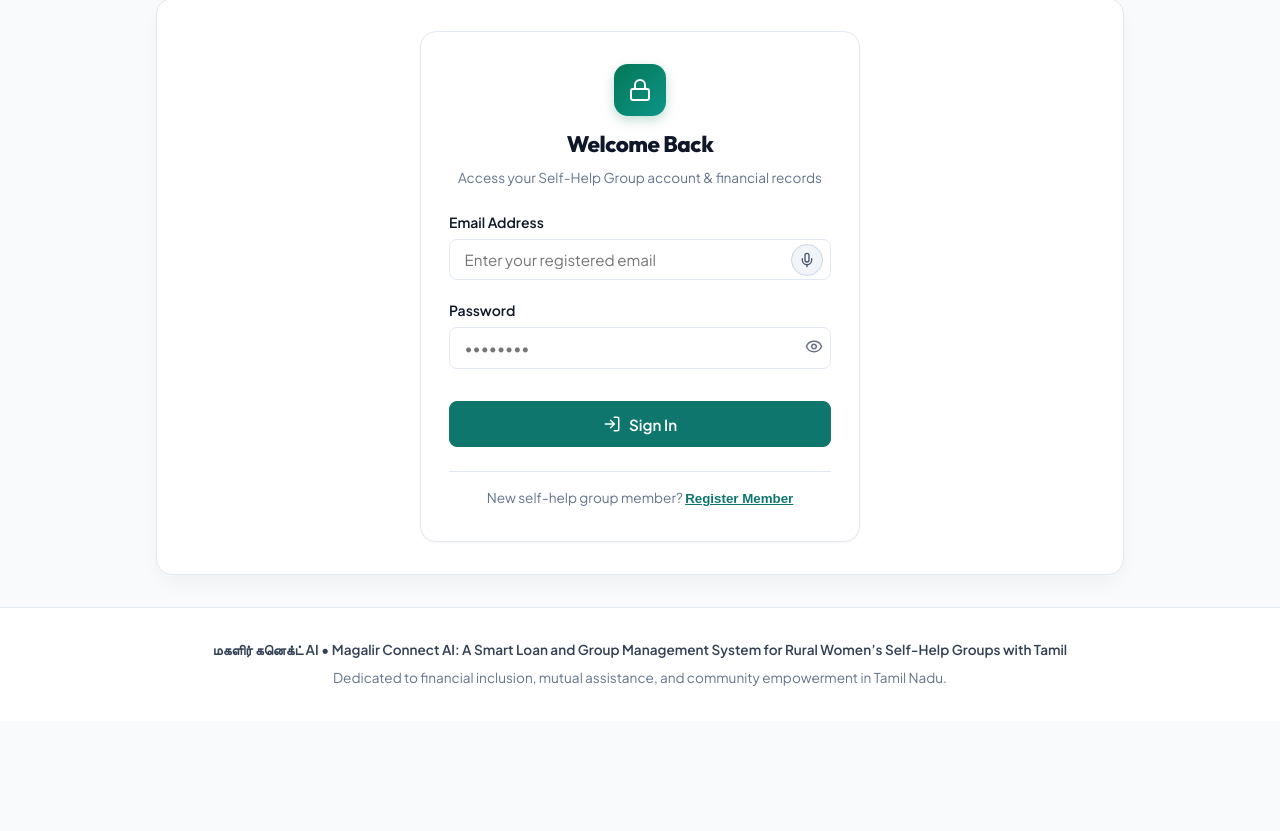
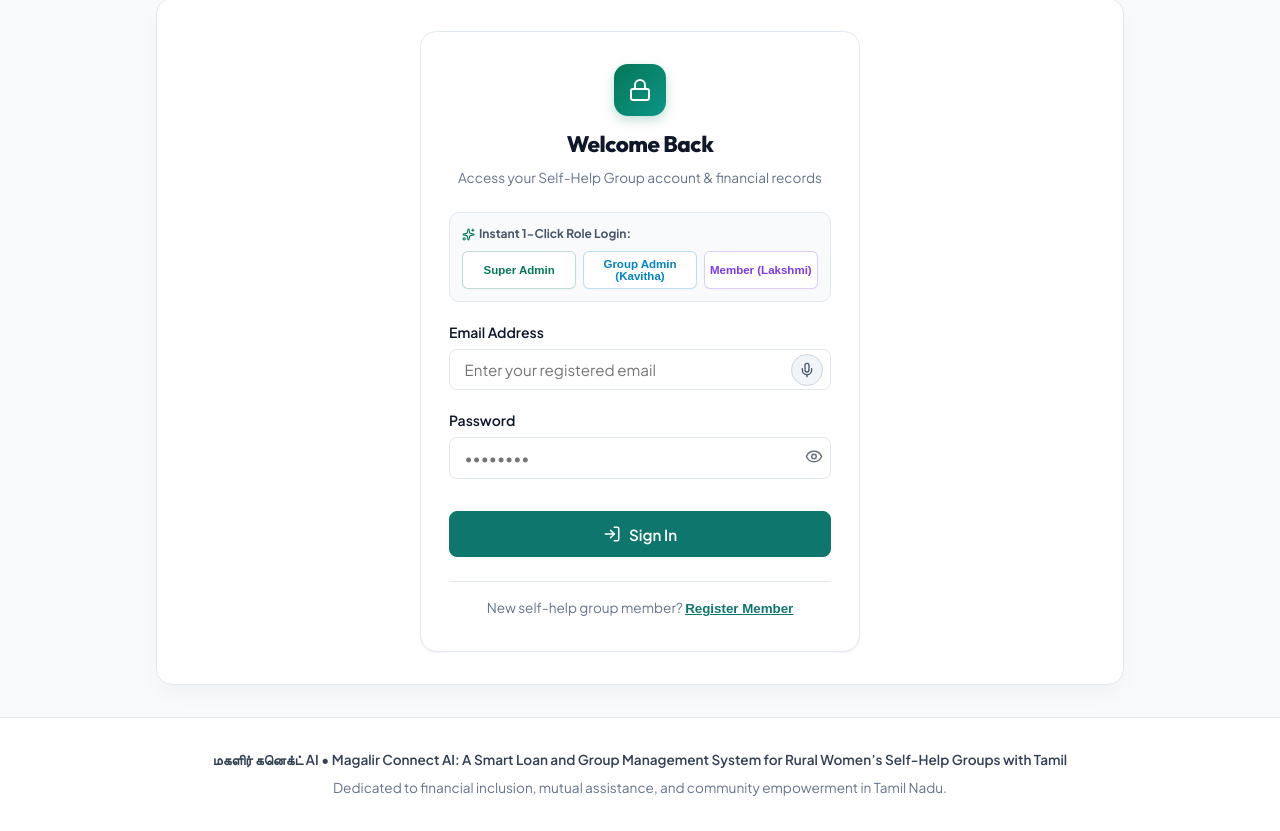
Before and after one commit to SherasanjayN/Antigravity-ok-, a React (Vite) app in the folder client/: page / in a window 1280 px wide. Shown: the part 743-1574 px from the top of the page. Before the commit the page ends 1464 px from the top, so only its background shows below. Built offline with nearby package versions, Linux system fonts and the light colour scheme.

Commit message:
Add 1-click role logins and sync demo credentials to admin123

```diff
--- a/client/src/components/Auth/LoginForm.jsx
+++ b/client/src/components/Auth/LoginForm.jsx
@@ -103,7 +103,37 @@ export default function LoginForm({ onLoginSuccess, onSwitchToRegister, onPendin
           </p>
         </div>
 
-        {/* Demo test accounts section removed */}
+        {/* Quick Role Fillers for Instant Access */}
+        <div style={{ marginBottom: '1.25rem', backgroundColor: '#f8fafc', padding: '0.75rem', borderRadius: '10px', border: '1px solid #e2e8f0' }}>
+          <div style={{ fontSize: '0.75rem', fontWeight: 700, color: '#475569', marginBottom: '0.5rem', display: 'flex', alignItems: 'center', gap: '4px' }}>
+            <Sparkles size={13} color="#047857" />
+            <span>{lang === 'ta' ? 'விரைவு உள்நுழைவு (Quick 1-Click Fill):' : 'Instant 1-Click Role Login:'}</span>
+          </div>
+          <div style={{ display: 'grid', gridTemplateColumns: 'repeat(3, 1fr)', gap: '0.4rem' }}>
+            {quickLogins.map((item, idx) => (
+              <button
+                key={idx}
+                type="button"
+                onClick={() => handleQuickFill(item)}
+                style={{
+                  padding: '6px 4px',
+                  borderRadius: '6px',
+                  border: `1px solid ${item.badge}40`,
+                  backgroundColor: '#ffffff',
+                  color: item.badge,
+                  fontSize: '0.72rem',
+                  fontWeight: 700,
+                  cursor: 'pointer',
+                  textAlign: 'center',
+                  boxShadow: '0 1px 2px rgba(0,0,0,0.03)'
+                }}
+                title={item.email}
+              >
+                {item.roleName}
+              </button>
+            ))}
+          </div>
+        </div>
 
         {error && (
           <div style={{
```
Also changed, not shown: 1 other file (tests, documents, lock files or other folders).
